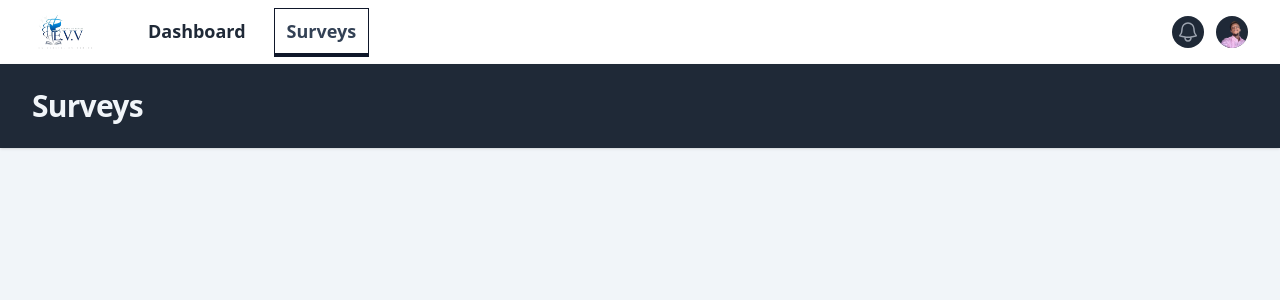
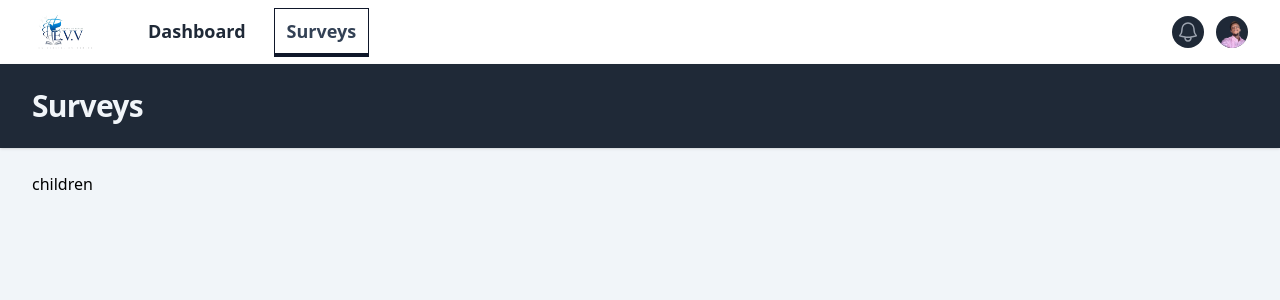
Before and after one commit to rovertnet/evv_app, a React (Vite) app in the folder react/: page /surveys in a window 1280 px wide. Shown: the top 300 px of the page. Built offline with nearby package versions, Linux system fonts and the light colour scheme.

Commit message:
je suis le deuxième commit

```diff
--- a/react/src/views/Surveys.jsx
+++ b/react/src/views/Surveys.jsx
@@ -1,20 +1,12 @@
+import PageComponent from "../component/PageComponent";
 
 
 export default function Surveys() {
   return (
     <>
-      <header className="bg-gray-800 shadow">
-        <div className="mx-auto max-w-7xl px-4 py-6 sm:px-6 lg:px-8">
-          <h1 className="text-3xl font-bold tracking-tight text-slate-100">
-            Surveys
-          </h1>
-        </div>
-      </header>
-      <main>
-        <div className="mx-auto max-w-7xl px-4 py-6 sm:px-6 lg:px-8">
-          {/* Your content */}
-        </div>
-      </main>
+      <PageComponent title={"Surveys"}>
+        children
+      </PageComponent>
     </>
   );
 }
```
